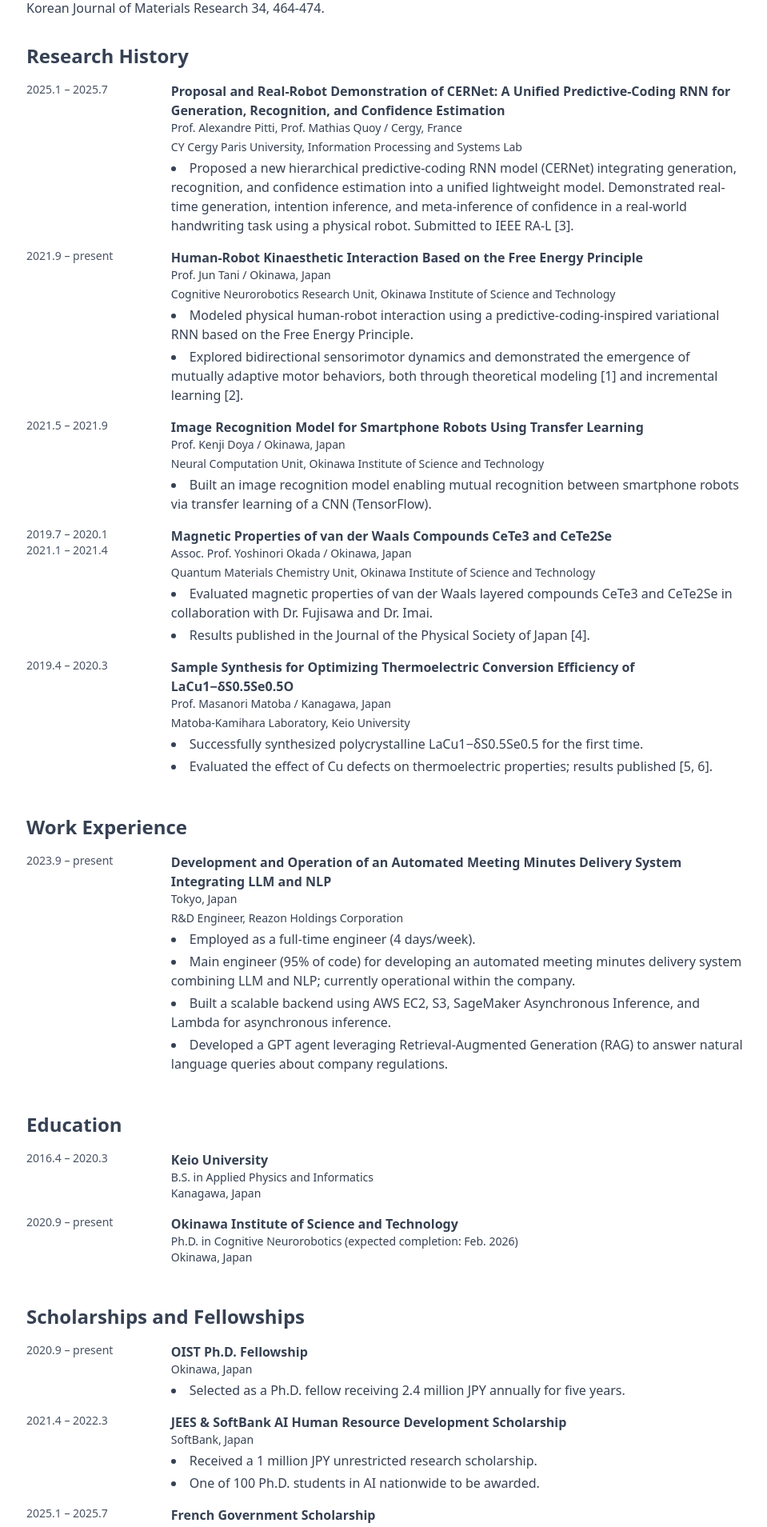
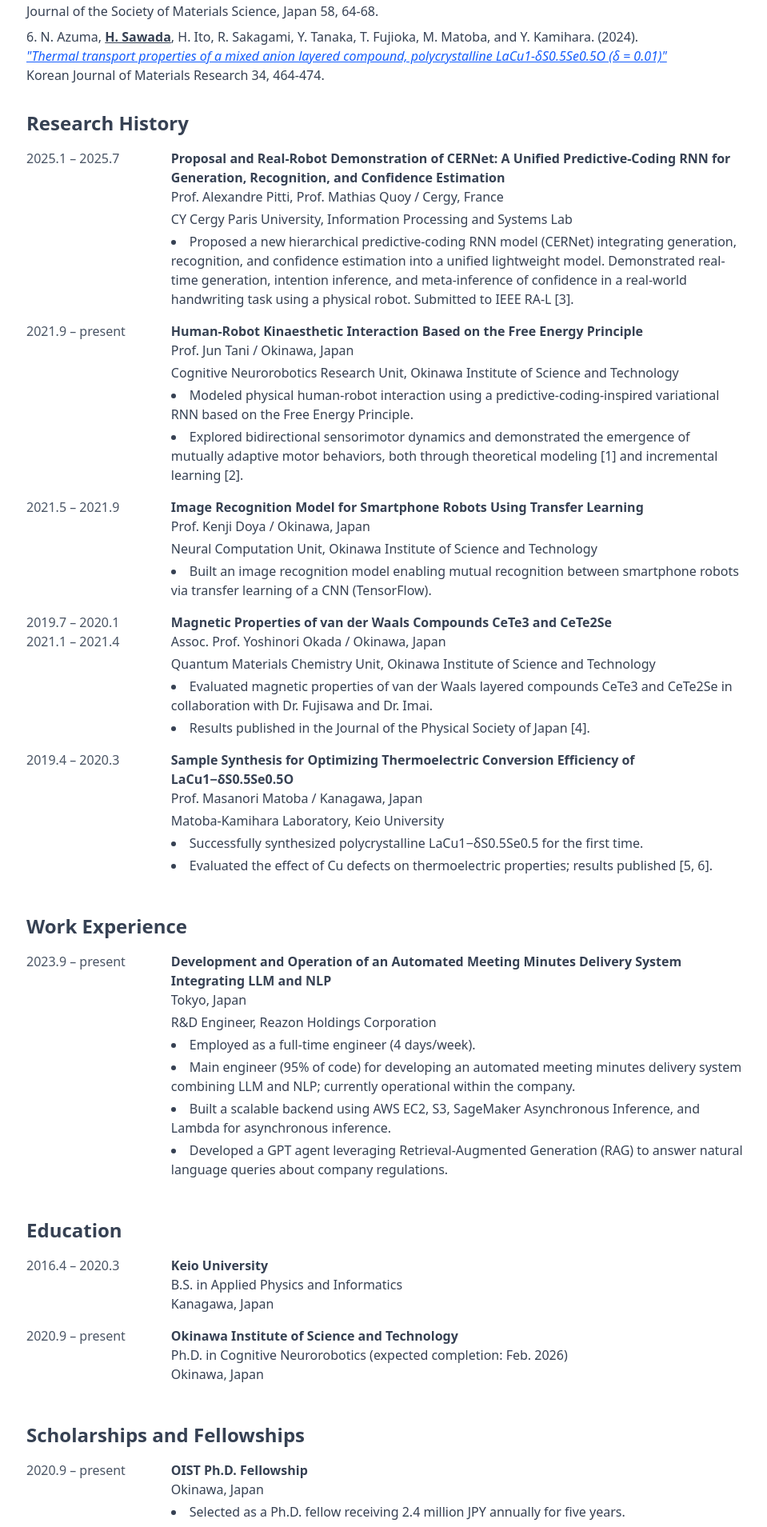
Before and after one commit to hiroki-oist/PersonalWebsite, a Next.js app: page /en/achievements in a window 1280 px wide. Shown: the part 882-2791 px from the top of the page at 80% size, without its empty margins (319-1278 px from the left). Built offline with nearby package versions, Linux system fonts and the light colour scheme.

Commit message:
Done Optimising

```diff
--- a/app/activities/page.js
+++ b/app/activities/page.js
@@ -5,7 +5,7 @@ export default function Activities() {
     <main className="flex min-h-screen bg-white md:ml-[25%]">
       <Sidebar />
       <div className="w-1/1 p-8">
-        <h1 className="text-4xl font-bold text-gray-800 mb-6">活動記録</h1>
+        <h1 className="mb-6">活動記録</h1>
         <p className="text-gray-600">ここに活動記録の詳細を表示します。</p>
       </div>
     </main>
--- a/app/en/achievements/page.js
+++ b/app/en/achievements/page.js
@@ -6,14 +6,12 @@ export default function AchievementsEn() {
     <main className="flex min-h-screen bg-white md:ml-[25%]">
       <SidebarEn />
       <div className="w-1/1 p-8">
-        <h1 className="text-4xl font-bold text-gray-800 mb-6">Achievements</h1>
+        <h1 className="text-4xl mb-6">Achievements</h1>
 
         {/* --- Publications --- */}
         <section className="mb-8">
-          <h2 className="text-2xl font-semibold text-gray-700 mb-4">
-            Publications (All Peer-Reviewed)
-          </h2>
-          <ol className="list-decimal list-inside text-gray-700 space-y-2">
+          <h2 className="mb-4">Publications (All Peer-Reviewed)</h2>
+          <ol className="list-decimal list-inside space-y-2">
             <li>
               <span className="font-bold underline">Hiroki Sawada</span>, Wataru Ohata, and Jun Tani. (2024).
               <br />
@@ -29,9 +27,11 @@ export default function AchievementsEn() {
               </em>
               <br />
               IEEE Transactions on Systems, Man and Cybernetics: Systems.
-              <p className="ml-6 mt-1 text-sm text-gray-600">
-                Modeled physical human-robot kinaesthetic interaction using a predictive-coding-inspired variational RNN (PV-RNN) based on the Free Energy Principle.
-                Quantitatively analyzed how the hyperparameter balancing prediction accuracy and model complexity affects human-robot force interaction.
+              <p className="ml-6 mt-1 text-gray-600">
+                Modeled physical human-robot kinaesthetic interaction using a predictive-coding-inspired
+                variational RNN (PV-RNN) based on the Free Energy Principle.
+                Quantitatively analyzed how the hyperparameter balancing prediction accuracy and model
+                complexity affects human-robot force interaction.
                 Experiments conducted using the Torobo humanoid robot (Tokyo Robotics).
               </p>
             </li>
@@ -51,9 +51,10 @@ export default function AchievementsEn() {
               </em>
               <br />
               IEEE/RSJ International Conference on Intelligent Robots and Systems (IROS) 2024, Late Breaking Poster.
-              <p className="ml-6 mt-1 text-sm text-gray-600">
+              <p className="ml-6 mt-1 text-gray-600">
                 Extended the PV-RNN to incremental learning in physical HRI.
-                Principal component analysis on the internal state space clarified how incremental learning reshapes the distribution of learned motion patterns.
+                Principal component analysis on the internal state space clarified how incremental learning
+                reshapes the distribution of learned motion patterns.
                 Experiments conducted using the Torobo humanoid robot.
               </p>
             </li>
@@ -63,14 +64,15 @@ export default function AchievementsEn() {
               <br />
               <em>
                 &quot;CERNet: Class-Embedding Predictive-Coding RNN for Unified Robot Motion, Recognition, and Confidence Estimation&quot;
-                <span className="text-gray-500 text-sm ml-2">(Coming soon)</span>
+                <span className="text-gray-500 ml-2">(Coming soon)</span>
               </em>
               <br />
               IEEE Robotics and Automation Letters (RA-L).
-              <p className="ml-6 mt-1 text-sm text-gray-600">
+              <p className="ml-6 mt-1 text-gray-600">
                 Proposed CERNet, a hierarchical predictive-coding RNN with class embedding,
                 enabling unified real-time motion generation, recognition, and meta-inference of confidence.
-                Demonstrated stable reproduction of 26 handwritten alphabet trajectories and confidence estimation using the Reachy humanoid robot (Pollen Robotics) in both simulation and real-world settings.
+                Demonstrated stable reproduction of 26 handwritten alphabet trajectories and confidence
+                estimation using the Reachy humanoid robot (Pollen Robotics) in both simulation and real-world settings.
               </p>
             </li>
 
@@ -89,14 +91,16 @@ export default function AchievementsEn() {
               </em>
               <br />
               Journal of the Physical Society of Japan 91(9):094706.
-              {/* <p className="ml-6 mt-1 text-sm text-gray-600">
+              {/* <p className="ml-6 mt-1 text-gray-600">
                 Investigated magnetic anisotropy in CeTe₃ and CeTe₂Se via inelastic neutron scattering.
-                Revealed that the unusual alignment of magnetic moments along the hard axis in CeTe₂Se originates from competition between antisymmetric spin-orbit coupling and crystal electric field anisotropy.
+                Revealed that the unusual alignment of magnetic moments along the hard axis in CeTe₂Se
+                originates from competition between antisymmetric spin-orbit coupling and crystal electric field anisotropy.
               </p> */}
             </li>
 
             <li>
-              Azuma Nobuhiko, <span className="font-bold underline">Hiroki Sawada</span>, Itoh Houji, Sakagami Ryosuke, Matoba Masanori, Usui Hidenori, and Kamihara Yoichi. (2021).
+              Azuma Nobuhiko, <span className="font-bold underline">Hiroki Sawada</span>, Itoh Houji, Sakagami Ryosuke,
+              Matoba Masanori, Usui Hidenori, and Kamihara Yoichi. (2021).
               <br />
               <em>
                 <Link
@@ -110,13 +114,15 @@ export default function AchievementsEn() {
               </em>
               <br />
               Journal of the Society of Materials Science, Japan 58, 64-68.
-              {/* <p className="ml-6 mt-1 text-sm text-gray-600">
+              {/* <p className="ml-6 mt-1 text-gray-600">
                 Observed in-gap states (~0.5 eV above the valence band edge) in LaCu₁₋δS₀.₅Se₀.₅O (δ≈0.01).
                 Identified these in-gap states as the main carriers contributing to electrical conductivity.
               </p> */}
             </li>
+
             <li>
-                N. Azuma, <span className="font-bold underline">H. Sawada</span>, H. Ito, R. Sakagami, Y. Tanaka, T. Fujioka, M. Matoba, and Y. Kamihara. (2024).
+              N. Azuma, <span className="font-bold underline">H. Sawada</span>, H. Ito, R. Sakagami, Y. Tanaka,
+              T. Fujioka, M. Matoba, and Y. Kamihara. (2024).
               <br />
               <em>
                 <Link
@@ -130,10 +136,10 @@ export default function AchievementsEn() {
               </em>
               <br />
               Korean Journal of Materials Research 34, 464-474.
-                {/* <p className="ml-6 mt-1 text-sm text-gray-600">
+              {/* <p className="ml-6 mt-1 text-gray-600">
                 We investigated the thermoelectric properties of polycrystalline LaCu₁₋δS₀.₅Se₀.₅O (δ = 0.01) and
-                        demonstrated that Cu vacancies reduce resistivity but lead to a low figure of merit (ZT ≈ 6.4×10⁻⁴) due to a
-                        small Seebeck coefficient. We also confirmed Debye-like phonon behavior in its thermal conductivity.
+                demonstrated that Cu vacancies reduce resistivity but lead to a low figure of merit (ZT ≈ 6.4×10⁻⁴)
+                due to a small Seebeck coefficient. We also confirmed Debye-like phonon behavior in its thermal conductivity.
               </p> */}
             </li>
           </ol>
@@ -141,21 +147,24 @@ export default function AchievementsEn() {
 
         {/* --- Research History --- */}
         <section className="mb-8">
-        <h2 className="text-2xl font-semibold text-gray-700 mb-4">Research History</h2>
-        <ol className="list-decimal list-inside text-gray-700 space-y-4">
+          <h2 className="mb-4">Research History</h2>
+          <ol className="list-decimal list-inside space-y-4">
+            {/* 1. CY Cergy Paris University */}
             <li className="grid grid-cols-5 gap-2">
-            <div className="col-span-1 text-sm text-gray-600">2025.1 – 2025.7</div>
+              <div className="col-span-1 text-gray-600">
+                2025.1 – 2025.7
+              </div>
               <div className="col-span-4">
                 <p className="font-bold">
                   Proposal and Real-Robot Demonstration of CERNet: A Unified Predictive-Coding RNN for Generation, Recognition, and Confidence Estimation
                 </p>
-                <p className="text-sm text-gray-700">
+                <p>
                   Prof. Alexandre Pitti, Prof. Mathias Quoy / Cergy, France
                 </p>
-                <p className="text-sm text-gray-700 mt-1">
+                <p className="mt-1">
                   CY Cergy Paris University, Information Processing and Systems Lab
                 </p>
-                <ul className="list-disc list-inside mt-1 text-sm text-gray-700 space-y-1">
+                <ul className="list-disc list-inside mt-1 space-y-1">
                   <li>
                     Proposed a new hierarchical predictive-coding RNN model (CERNet) integrating generation, recognition, and confidence estimation into a unified lightweight model.
                     Demonstrated real-time generation, intention inference, and meta-inference of confidence in a real-world handwriting task using a physical robot.
@@ -165,17 +174,22 @@ export default function AchievementsEn() {
               </div>
             </li>
 
+            {/* 2. OIST - Human-Robot Interaction */}
             <li className="grid grid-cols-5 gap-2">
-            <div className="col-span-1 text-sm text-gray-600">2021.9 – present</div>
+              <div className="col-span-1 text-gray-600">
+                2021.9 – present
+              </div>
               <div className="col-span-4">
                 <p className="font-bold">
                   Human-Robot Kinaesthetic Interaction Based on the Free Energy Principle
                 </p>
-                <p className="text-sm text-gray-700">Prof. Jun Tani / Okinawa, Japan</p>
-                <p className="text-sm text-gray-700 mt-1">
+                <p>
+                  Prof. Jun Tani / Okinawa, Japan
+                </p>
+                <p className="mt-1">
                   Cognitive Neurorobotics Research Unit, Okinawa Institute of Science and Technology
                 </p>
-                <ul className="list-disc list-inside mt-1 text-sm text-gray-700 space-y-1">
+                <ul className="list-disc list-inside mt-1 space-y-1">
                   <li>
                     Modeled physical human-robot interaction using a predictive-coding-inspired variational RNN based on the Free Energy Principle.
                   </li>
@@ -186,17 +200,22 @@ export default function AchievementsEn() {
               </div>
             </li>
 
+            {/* 3. OIST - Transfer Learning */}
             <li className="grid grid-cols-5 gap-2">
-            <div className="col-span-1 text-sm text-gray-600">2021.5 – 2021.9</div>
+              <div className="col-span-1 text-gray-600">
+                2021.5 – 2021.9
+              </div>
               <div className="col-span-4">
                 <p className="font-bold">
                   Image Recognition Model for Smartphone Robots Using Transfer Learning
                 </p>
-                <p className="text-sm text-gray-700">Prof. Kenji Doya / Okinawa, Japan</p>
-                <p className="text-sm text-gray-700 mt-1">
+                <p>
+                  Prof. Kenji Doya / Okinawa, Japan
+                </p>
+                <p className="mt-1">
                   Neural Computation Unit, Okinawa Institute of Science and Technology
                 </p>
-                <ul className="list-disc list-inside mt-1 text-sm text-gray-700 space-y-1">
+                <ul className="list-disc list-inside mt-1 space-y-1">
                   <li>
                     Built an image recognition model enabling mutual recognition between smartphone robots via transfer learning of a CNN (TensorFlow).
                   </li>
@@ -204,8 +223,9 @@ export default function AchievementsEn() {
               </div>
             </li>
 
+            {/* 4. OIST - Magnetic Properties */}
             <li className="grid grid-cols-5 gap-2">
-            <div className="col-span-1 text-sm text-gray-600">
+              <div className="col-span-1 text-gray-600">
                 2019.7 – 2020.1
                 <br />
                 2021.1 – 2021.4
@@ -214,11 +234,13 @@ export default function AchievementsEn() {
                 <p className="font-bold">
                   Magnetic Properties of van der Waals Compounds CeTe3 and CeTe2Se
                 </p>
-                <p className="text-sm text-gray-700">Assoc. Prof. Yoshinori Okada / Okinawa, Japan</p>
-                <p className="text-sm text-gray-700 mt-1">
+                <p>
+                  Assoc. Prof. Yoshinori Okada / Okinawa, Japan
+                </p>
+                <p className="mt-1">
                   Quantum Materials Chemistry Unit, Okinawa Institute of Science and Technology
                 </p>
-                <ul className="list-disc list-inside mt-1 text-sm text-gray-700 space-y-1">
+                <ul className="list-disc list-inside mt-1 space-y-1">
                   <li>
                     Evaluated magnetic properties of van der Waals layered compounds CeTe3 and CeTe2Se in collaboration with Dr. Fujisawa and Dr. Imai.
                   </li>
@@ -229,17 +251,22 @@ export default function AchievementsEn() {
               </div>
             </li>
 
+            {/* 5. Keio University */}
             <li className="grid grid-cols-5 gap-2">
-            <div className="col-span-1 text-sm text-gray-600">2019.4 – 2020.3</div>
+              <div className="col-span-1 text-gray-600">
+                2019.4 – 2020.3
+              </div>
               <div className="col-span-4">
                 <p className="font-bold">
                   Sample Synthesis for Optimizing Thermoelectric Conversion Efficiency of LaCu1−δS0.5Se0.5O
                 </p>
-                <p className="text-sm text-gray-700">Prof. Masanori Matoba / Kanagawa, Japan</p>
-                <p className="text-sm text-gray-700 mt-1">
+                <p>
+                  Prof. Masanori Matoba / Kanagawa, Japan
+                </p>
+                <p className="mt-1">
                   Matoba-Kamihara Laboratory, Keio University
                 </p>
-                <ul className="list-disc list-inside mt-1 text-sm text-gray-700 space-y-1">
+                <ul className="list-disc list-inside mt-1 space-y-1">
                   <li>
                     Successfully synthesized polycrystalline LaCu1−δS0.5Se0.5 for the first time.
                   </li>
@@ -252,22 +279,19 @@ export default function AchievementsEn() {
           </ol>
         </section>
 
-
         {/* --- Work Experience --- */}
         <section className="mb-8 mt-12">
-          <h2 className="text-2xl font-semibold text-gray-700 mb-4">Work Experience</h2>
-          <ol className="list-decimal list-inside text-gray-700 space-y-4">
+          <h2 className="mb-4">Work Experience</h2>
+          <ol className="list-decimal list-inside space-y-4">
             <li className="grid grid-cols-5 gap-2">
-              <div className="col-span-1 text-sm text-gray-600">2023.9 – present</div>
+              <div className="col-span-1 text-gray-600">2023.9 – present</div>
               <div className="col-span-4">
                 <p className="font-bold">
                   Development and Operation of an Automated Meeting Minutes Delivery System Integrating LLM and NLP
                 </p>
-                <p className="text-sm text-gray-700">Tokyo, Japan</p>
-                <p className="text-sm text-gray-700 mt-1">
-                  R&D Engineer, Reazon Holdings Corporation
-                </p>
-                <ul className="list-disc list-inside mt-1 text-sm text-gray-700 space-y-1">
+                <p>Tokyo, Japan</p>
+                <p className="mt-1">R&D Engineer, Reazon Holdings Corporation</p>
+                <ul className="list-disc list-inside mt-1 space-y-1">
                   <li>Employed as a full-time engineer (4 days/week).</li>
                   <li>
                     Main engineer (95% of code) for developing an automated meeting minutes delivery system combining LLM and NLP; currently operational within the company.
@@ -286,24 +310,22 @@ export default function AchievementsEn() {
 
         {/* --- Education --- */}
         <section className="mb-8 mt-12">
-          <h2 className="text-2xl font-semibold text-gray-700 mb-4">Education</h2>
-          <ol className="list-decimal list-inside text-gray-700 space-y-4">
+          <h2 className="mb-4">Education</h2>
+          <ol className="list-decimal list-inside space-y-4">
             <li className="grid grid-cols-5 gap-2">
-              <div className="col-span-1 text-sm text-gray-600">2016.4 – 2020.3</div>
+              <div className="col-span-1 text-gray-600">2016.4 – 2020.3</div>
               <div className="col-span-4">
                 <p className="font-bold">Keio University</p>
-                <p className="text-sm text-gray-700">B.S. in Applied Physics and Informatics</p>
-                <p className="text-sm text-gray-700">Kanagawa, Japan</p>
+                <p>B.S. in Applied Physics and Informatics</p>
+                <p>Kanagawa, Japan</p>
               </div>
             </li>
             <li className="grid grid-cols-5 gap-2">
-              <div className="col-span-1 text-sm text-gray-600">2020.9 – present</div>
+              <div className="col-span-1 text-gray-600">2020.9 – present</div>
               <div className="col-span-4">
                 <p className="font-bold">Okinawa Institute of Science and Technology</p>
-                <p className="text-sm text-gray-700">
-                  Ph.D. in Cognitive Neurorobotics (expected completion: Feb. 2026)
-                </p>
-                <p className="text-sm text-gray-700">Okinawa, Japan</p>
+                <p>Ph.D. in Cognitive Neurorobotics (expected completion: Feb. 2026)</p>
+                <p>Okinawa, Japan</p>
               </div>
             </li>
           </ol>
@@ -311,43 +333,35 @@ export default function AchievementsEn() {
 
         {/* --- Scholarships and Fellowships --- */}
         <section className="mb-8 mt-12">
-          <h2 className="text-2xl font-semibold text-gray-700 mb-4">
-            Scholarships and Fellowships
-          </h2>
-          <ol className="list-decimal list-inside text-gray-700 space-y-4">
+          <h2 className="mb-4">Scholarships and Fellowships</h2>
+          <ol className="list-decimal list-inside space-y-4">
             <li className="grid grid-cols-5 gap-2">
-              <div className="col-span-1 text-sm text-gray-600">2020.9 – present</div>
+              <div className="col-span-1 text-gray-600">2020.9 – present</div>
               <div className="col-span-4">
-                <p className="font-bold">
-                  OIST Ph.D. Fellowship
-                </p>
-                <p className="text-sm text-gray-700">Okinawa, Japan</p>
-                <ul className="list-disc list-inside mt-1 text-sm text-gray-700 space-y-1">
-                  <li>
-                    Selected as a Ph.D. fellow receiving 2.4 million JPY annually for five years.
-                  </li>
+                <p className="font-bold">OIST Ph.D. Fellowship</p>
+                <p>Okinawa, Japan</p>
+                <ul className="list-disc list-inside mt-1 space-y-1">
+                  <li>Selected as a Ph.D. fellow receiving 2.4 million JPY annually for five years.</li>
                 </ul>
               </div>
             </li>
             <li className="grid grid-cols-5 gap-2">
-              <div className="col-span-1 text-sm text-gray-600">2021.4 – 2022.3</div>
+              <div className="col-span-1 text-gray-600">2021.4 – 2022.3</div>
               <div className="col-span-4">
-                <p className="font-bold">
-                  JEES & SoftBank AI Human Resource Development Scholarship
-                </p>
-                <p className="text-sm text-gray-700">SoftBank, Japan</p>
-                <ul className="list-disc list-inside mt-1 text-sm text-gray-700 space-y-1">
+                <p className="font-bold">JEES & SoftBank AI Human Resource Development Scholarship</p>
+                <p>SoftBank, Japan</p>
+                <ul className="list-disc list-inside mt-1 space-y-1">
                   <li>Received a 1 million JPY unrestricted research scholarship.</li>
                   <li>One of 100 Ph.D. students in AI nationwide to be awarded.</li>
                 </ul>
               </div>
             </li>
             <li className="grid grid-cols-5 gap-2">
-              <div className="col-span-1 text-sm text-gray-600">2025.1 – 2025.7</div>
+              <div className="col-span-1 text-gray-600">2025.1 – 2025.7</div>
               <div className="col-span-4">
                 <p className="font-bold">French Government Scholarship</p>
-                <p className="text-sm text-gray-700">France</p>
-                <ul className="list-disc list-inside mt-1 text-sm text-gray-700 space-y-1">
+                <p>France</p>
+                <ul className="list-disc list-inside mt-1 space-y-1">
                   <li>Scholarship for Japanese Ph.D. students.</li>
                   <li>1,709 EUR/month for 6 months.</li>
                 </ul>
@@ -355,20 +369,18 @@ export default function AchievementsEn() {
             </li>
           </ol>
         </section>
+
         {/* --- Academic Services --- */}
         <section className="mb-8 mt-12">
-          <h2 className="text-2xl font-semibold text-gray-700 mb-4">
-            Academic Services
-          </h2>
-          <ol className="list-decimal list-inside text-gray-700 space-y-4">
+          <h2 className="mb-4">Academic Services</h2>
+          <ol className="list-decimal list-inside space-y-4">
             <li className="grid grid-cols-5 gap-2">
-              <div className="col-span-1 text-sm text-gray-600">2025.5</div>
+              <div className="col-span-1 text-gray-600">2025.5</div>
               <div className="col-span-4">
-                <p className="font-bold">
-                  Reviewer, IEEE ICDL 2025 Contributed Papers
-                </p>
-                <p className="text-sm text-gray-700">
-                  Reviewed full papers in the fields of cognitive robotics and learning for the IEEE International Conference on Development and Learning (ICDL) 2025.
+                <p className="font-bold">Reviewer, IEEE ICDL 2025 Contributed Papers</p>
+                <p>
+                  Reviewed full papers in the fields of cognitive robotics and learning for the IEEE
+                  International Conference on Development and Learning (ICDL) 2025.
                 </p>
               </div>
             </li>
--- a/app/en/activities/page.js
+++ b/app/en/activities/page.js
@@ -5,7 +5,7 @@ export default function Activities() {
     <main className="flex min-h-screen bg-white md:ml-[25%]">
       <SidebarEn />
       <div className="w-1/1 p-8">
-        <h1 className="text-4xl font-bold text-gray-800 mb-6">活動記録</h1>
+        <h1 className="mb-6">活動記録</h1>
         <p className="text-gray-600">ここに活動記録の詳細を表示します。</p>
       </div>
     </main>
```
Also changed, not shown: app/en/skills/page.js (+11 -11 lines), app/skills/page.js (+5 -5 lines). Lines whose indentation alone changed are shown as unchanged.
